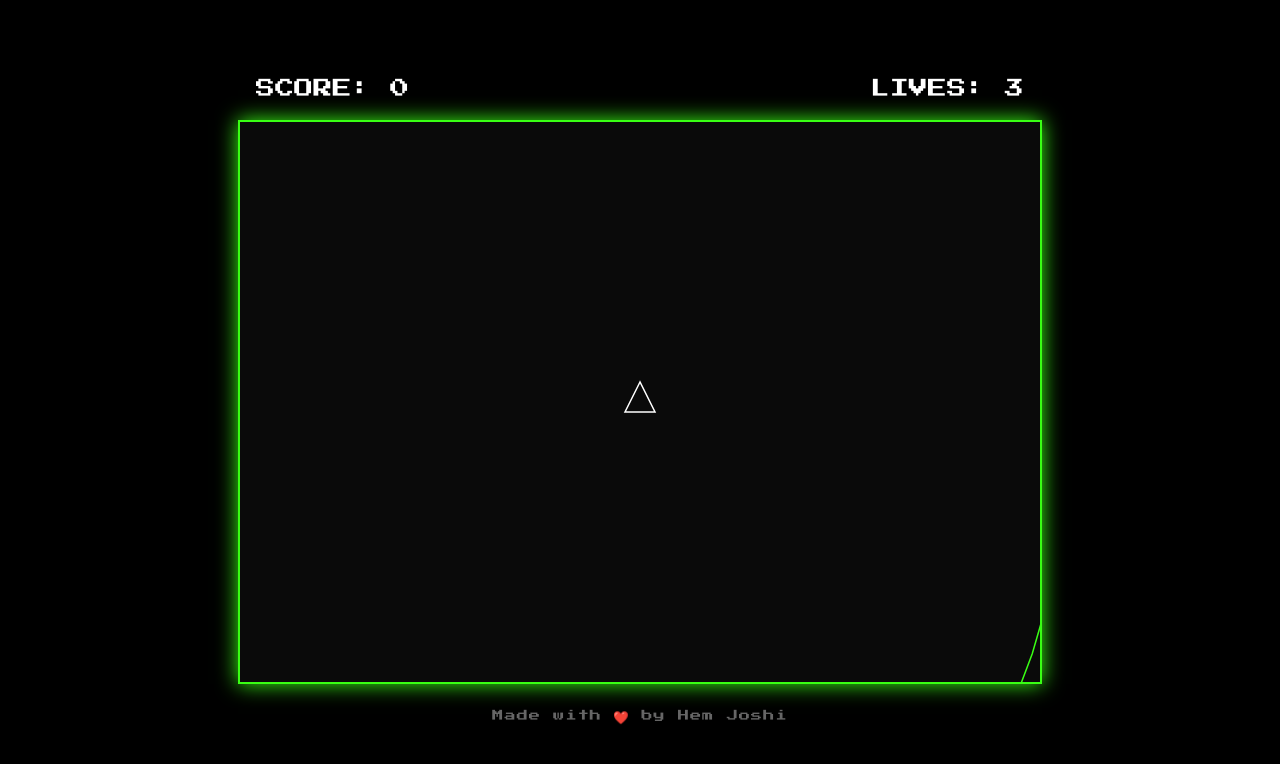
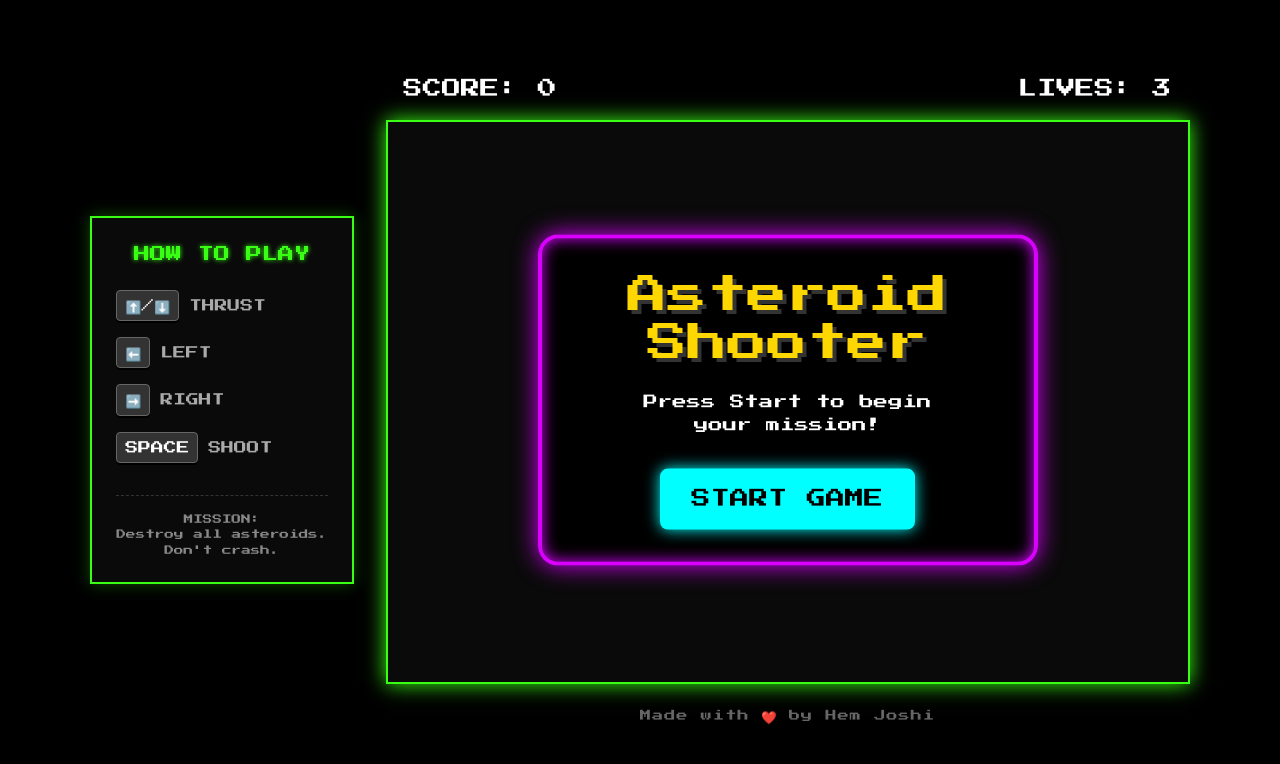
Before and after one commit to HemJoshi111/asteroid-shooter-game, a plain HTML site: page index.html in a window 1280 px wide. Drawn offline with nearby package versions, Linux system fonts and the light colour scheme.

Commit message:
feat: add start screen, smart controls, and UI improvements

```diff
--- a/index.html
+++ b/index.html
@@ -8,17 +8,57 @@
     <link rel="stylesheet" href="style.css" />
   </head>
   <body class="bg-black text-white flex items-center justify-center h-screen">
+    <!-- Wrapper to hold instructions and game side-by-side -->
+    <div class="main-layout">
+      <!-- INSTRUCTIONS PANEL -->
+      <div class="instructions-panel">
+        <h3>HOW TO PLAY</h3>
+        <ul>
+          <li>
+            <span class="key">⬆️/⬇️</span>
+            <span class="action">THRUST</span>
+          </li>
+          <li>
+            <span class="key">⬅️</span>
+            <span class="action">LEFT</span>
+          </li>
+          <li>
+            <span class="key">➡️</span>
+            <span class="action">RIGHT</span>
+          </li>
+          <li>
+            <span class="key">SPACE</span>
+            <span class="action">SHOOT</span>
+          </li>
+        </ul>
+        <div class="mission">
+          <p>MISSION:</p>
+          <p>Destroy all asteroids.</p>
+          <p>Don't crash.</p>
+        </div>
+      </div>
+
+      <!-- GAME CONTAINER -->
       <div class="game-container">
         <div class="info-panel">
           <div id="score-container">SCORE: <span id="score">0</span></div>
           <div id="lives-container">LIVES: <span id="lives">3</span></div>
         </div>
+
         <canvas id="gameCanvas"></canvas>
 
         <div class="footer">
           Made with <span class="heart">❤️</span> by Hem Joshi
         </div>
 
+        <!-- START SCREEN -->
+        <div id="start-screen">
+          <h1>Asteroid<br />Shooter</h1>
+          <p>Press Start to begin<br />your mission!</p>
+          <button id="start-button">START GAME</button>
+        </div>
+
+        <!-- GAME OVER MESSAGE BOX -->
         <div id="message-box" class="hidden">
           <h2 id="message-title">GAME OVER</h2>
           <p id="message-score"></p>
@@ -27,7 +67,9 @@
           <button id="survival-tip-button">✨ GET SURVIVAL TIP</button>
         </div>
       </div>
+    </div>
 
+    <!-- This links to your Javascript game logic file -->
     <script src="script.js"></script>
   </body>
 </html>
--- a/script.js
+++ b/script.js
@@ -8,6 +8,10 @@ const messageScore = document.getElementById('message-score');
 const restartButton = document.getElementById('restart-button');
 const survivalTipButton = document.getElementById('survival-tip-button');
 const survivalTipEl = document.getElementById('survival-tip');
+
+// Grab the start screen elements
+const startScreen = document.getElementById('start-screen');
+const startButton = document.getElementById('start-button');
 
 let ship, asteroids, bullets, keys, score, lives, level, gameOver;
 const SHIP_SIZE = 30;
@@ -43,6 +47,8 @@ function newGame() {
     gameOver = false;
     updateUI();
     newLevel();
+    // Start the game loop only when newGame is called
+    requestAnimationFrame(update);
 }
 
 function newLevel() {
@@ -60,6 +66,9 @@ function newShip() {
         rot: 0,
         thrusting: false,
         thrust: { x: 0, y: 0 },
+        // Track raw input states for smart controls
+        upInput: false,
+        downInput: false,
         canShoot: true,
         dead: false,
         explodeTime: 0,
@@ -124,6 +133,29 @@ function distBetweenPoints(x1, y1, x2, y2) {
 
 function update(deltaTime) {
     if (gameOver) return;
+
+    // Logic for Smart Thrust controls based on orientation
+    // Normalize angle to 0 - 2PI (0 to 360 degrees)
+    let angle = ship.a % (Math.PI * 2);
+    if (angle < 0) angle += Math.PI * 2;
+
+    // Define Zones based on radians
+    // Up/Right Zone: [0 to 135 deg] OR [315 to 360 deg]
+    const boundary1 = 3 * Math.PI / 4; // 135 degrees
+    const boundary2 = 7 * Math.PI / 4; // 315 degrees
+
+    // Check orientation
+    const isUpRight = (angle >= 0 && angle < boundary1) || (angle >= boundary2);
+    const isDownLeft = (angle >= boundary1 && angle < boundary2);
+
+    // Apply thrust based on input and orientation
+    if (ship.upInput && isUpRight) {
+        ship.thrusting = true;
+    } else if (ship.downInput && isDownLeft) {
+        ship.thrusting = true;
+    } else {
+        ship.thrusting = false;
+    }
 
     const blinkOn = ship.blinkNum % 2 == 0;
     const exploding = ship.explodeTime > 0;
@@ -286,6 +318,16 @@ function drawShip(x, y, a) {
     ctx.lineTo(x - ship.r * (2 / 3 * Math.cos(a) - Math.sin(a)), y + ship.r * (2 / 3 * Math.sin(a) + Math.cos(a)));
     ctx.closePath();
     ctx.stroke();
+
+    // Add a red dot at the nose to show shooting direction
+    ctx.fillStyle = 'red';
+    ctx.beginPath();
+    ctx.arc(
+        x + 4 / 3 * ship.r * Math.cos(a),
+        y - 4 / 3 * ship.r * Math.sin(a),
+        SHIP_SIZE / 10, 0, Math.PI * 2, false
+    );
+    ctx.fill();
 }
 
 function explodeShip() {
@@ -334,7 +376,7 @@ async function getSurvivalTip() {
     survivalTipButton.textContent = 'ANALYZING FAILURE...';
     survivalTipEl.textContent = '';
 
-    const apiKey = "";
+    const apiKey = ""; // This will be provided by the environment
     const apiUrl = `https://generativelanguage.googleapis.com/v1beta/models/gemini-2.5-flash-preview-05-20:generateContent?key=${apiKey}`;
 
     const systemPrompt = "You are a witty, retro-arcade game AI from the 1980s. The player just lost a game of Asteroid Shooter. Your job is to give them a single, short, clever, and funny survival tip for their next attempt. The tip should be encouraging but also slightly sarcastic. Keep it under 25 words and deliver it with classic arcade flair.";
@@ -376,8 +418,9 @@ function keyDown(/** @type {KeyboardEvent} */ ev) {
     switch (ev.keyCode) {
         case 32: shootLaser(); break; // space
         case 37: ship.rot = TURN_SPEED / 180 * Math.PI / 60; break; // left
-        case 38: ship.thrusting = true; break; // up
+        case 38: ship.upInput = true; break; // up
         case 39: ship.rot = -TURN_SPEED / 180 * Math.PI / 60; break; // right
+        case 40: ship.downInput = true; break; // down
     }
 }
 
@@ -385,8 +428,9 @@ function keyUp(/** @type {KeyboardEvent} */ ev) {
     if (ship.dead || gameOver) return;
     switch (ev.keyCode) {
         case 37: ship.rot = 0; break; // left
-        case 38: ship.thrusting = false; break; // up
+        case 38: ship.upInput = false; break; // up
         case 39: ship.rot = 0; break; // right
+        case 40: ship.downInput = false; break; // down
     }
 }
 
@@ -400,8 +444,12 @@ restartButton.addEventListener('click', () => {
 });
 survivalTipButton.addEventListener('click', getSurvivalTip);
 
+// Add event listener for start button
+startButton.addEventListener('click', () => {
+    startScreen.classList.add('hidden'); // Hide the start screen
+    newGame(); // Start the game loop
+});
+
 // Initialize
 setCanvasSize();
 bullets = [];
-newGame();
-update();
--- a/style.css
+++ b/style.css
@@ -12,10 +12,89 @@ body {
     overflow: hidden;
 }
 
+.main-layout {
+    display: flex;
+    align-items: center;
+    gap: 2rem;
+    /* Space between instructions and game */
+    padding: 1rem;
+}
+
+/* RESPONSIVE: Stack them on small screens */
+@media (max-width: 1000px) {
+    .main-layout {
+        flex-direction: column;
+        gap: 1rem;
+    }
+
+    .instructions-panel {
+        display: none;
+        /* Hide instructions on very small screens to save space */
+    }
+}
+
+/* INSTRUCTION PANEL STYLES */
+.instructions-panel {
+    border: 2px solid #39FF14;
+    padding: 1.5rem;
+    background-color: #0a0a0a;
+    box-shadow: 0 0 15px rgba(57, 255, 20, 0.3);
+    min-width: 200px;
+}
+
+.instructions-panel h3 {
+    color: #39FF14;
+    font-size: 1rem;
+    margin-bottom: 1.5rem;
+    text-align: center;
+    text-shadow: 0 0 5px #39FF14;
+}
+
+.instructions-panel ul {
+    list-style: none;
+    padding: 0;
+}
+
+.instructions-panel li {
+    display: flex;
+    align-items: center;
+    margin-bottom: 1rem;
+    font-size: 0.8rem;
+}
+
+.instructions-panel .key {
+    background: #333;
+    padding: 5px 8px;
+    border-radius: 4px;
+    border: 1px solid #666;
+    margin-right: 10px;
+    color: #fff;
+    min-width: 30px;
+    text-align: center;
+    box-shadow: 0 2px 0 #000;
+}
+
+.instructions-panel .action {
+    color: #aaa;
+}
+
+.instructions-panel .mission {
+    margin-top: 2rem;
+    border-top: 1px dashed #333;
+    padding-top: 1rem;
+    font-size: 0.6rem;
+    color: #888;
+    line-height: 1.6;
+    text-align: center;
+}
+
+/* GAME CANVAS */
 canvas {
     background-color: #0a0a0a;
     border: 2px solid #39FF14;
     box-shadow: 0 0 20px #39FF14;
+    max-width: 100%;
+    /* Ensures it shrinks on small screens */
 }
 
 .game-container {
@@ -23,6 +102,7 @@ canvas {
     flex-direction: column;
     align-items: center;
     gap: 1rem;
+    position: relative;
 }
 
 .info-panel {
@@ -34,19 +114,69 @@ canvas {
     font-size: 1.2rem;
 }
 
+/* COMMON OVERLAY STYLES (Used for Start Screen & Game Over) */
+#start-screen,
 #message-box {
     position: absolute;
     top: 50%;
     left: 50%;
     transform: translate(-50%, -50%);
-    background-color: rgba(0, 0, 0, 0.85);
+    background-color: rgba(0, 0, 0, 0.95);
     padding: 2rem;
-    border: 2px solid #39FF14;
-    box-shadow: 0 0 20px #39FF14;
     text-align: center;
     z-index: 10;
     width: 90%;
     max-width: 500px;
+}
+
+/* START SCREEN SPECIFIC STYLES */
+#start-screen {
+    border: 4px solid #D900FF;
+    /* Neon Purple Border */
+    box-shadow: 0 0 25px #D900FF, inset 0 0 15px #D900FF;
+    /* Outer and Inner Glow */
+    border-radius: 20px;
+}
+
+#start-screen h1 {
+    font-size: 2.5rem;
+    color: #FFD700;
+    /* Gold */
+    text-shadow: 4px 4px 0px #333;
+    margin-bottom: 1.5rem;
+    line-height: 1.2;
+}
+
+#start-screen p {
+    font-size: 0.9rem;
+    margin-bottom: 2rem;
+    color: #fff;
+    line-height: 1.6;
+}
+
+#start-button {
+    background-color: #00FFFF;
+    /* Cyan */
+    color: #000;
+    font-size: 1.2rem;
+    padding: 1rem 2rem;
+    border: none;
+    border-radius: 8px;
+    font-family: 'Press Start 2P', cursive;
+    cursor: pointer;
+    box-shadow: 0 0 15px #00FFFF;
+    transition: all 0.2s;
+}
+
+#start-button:hover {
+    background-color: #fff;
+    transform: scale(1.05);
+}
+
+/* GAME OVER BOX STYLES */
+#message-box {
+    border: 2px solid #39FF14;
+    box-shadow: 0 0 20px #39FF14;
 }
 
 #message-box h2 {
@@ -89,11 +219,10 @@ canvas {
     text-shadow: 0 0 5px #00ff00;
 }
 
+/* FOOTER STYLES */
 .footer {
     font-size: 0.7rem;
-    /* Smaller text for footer */
     color: #666;
-    /* Grey color so it doesn't distract */
     margin-top: 0.5rem;
     letter-spacing: 1px;
 }
@@ -102,7 +231,6 @@ canvas {
     color: red;
     display: inline-block;
     animation: heartbeat 1.5s infinite;
-    /* Makes it beat forever */
 }
 
 @keyframes heartbeat {
@@ -130,3 +258,8 @@ canvas {
         transform: scale(1);
     }
 }
+
+/* UTILITY */
+.hidden {
+    display: none !important;
+}
```
Lines whose indentation alone changed are shown as unchanged.
